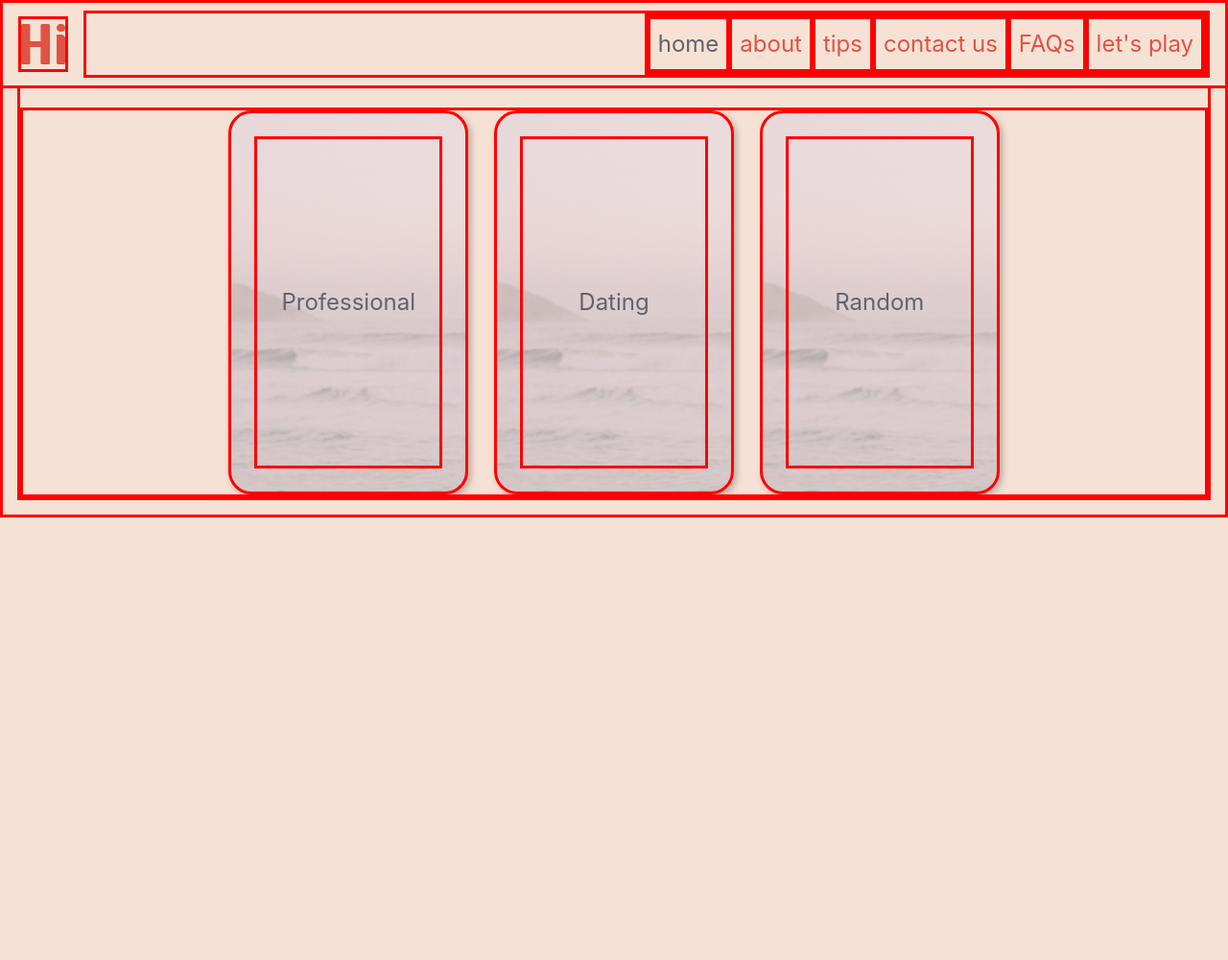
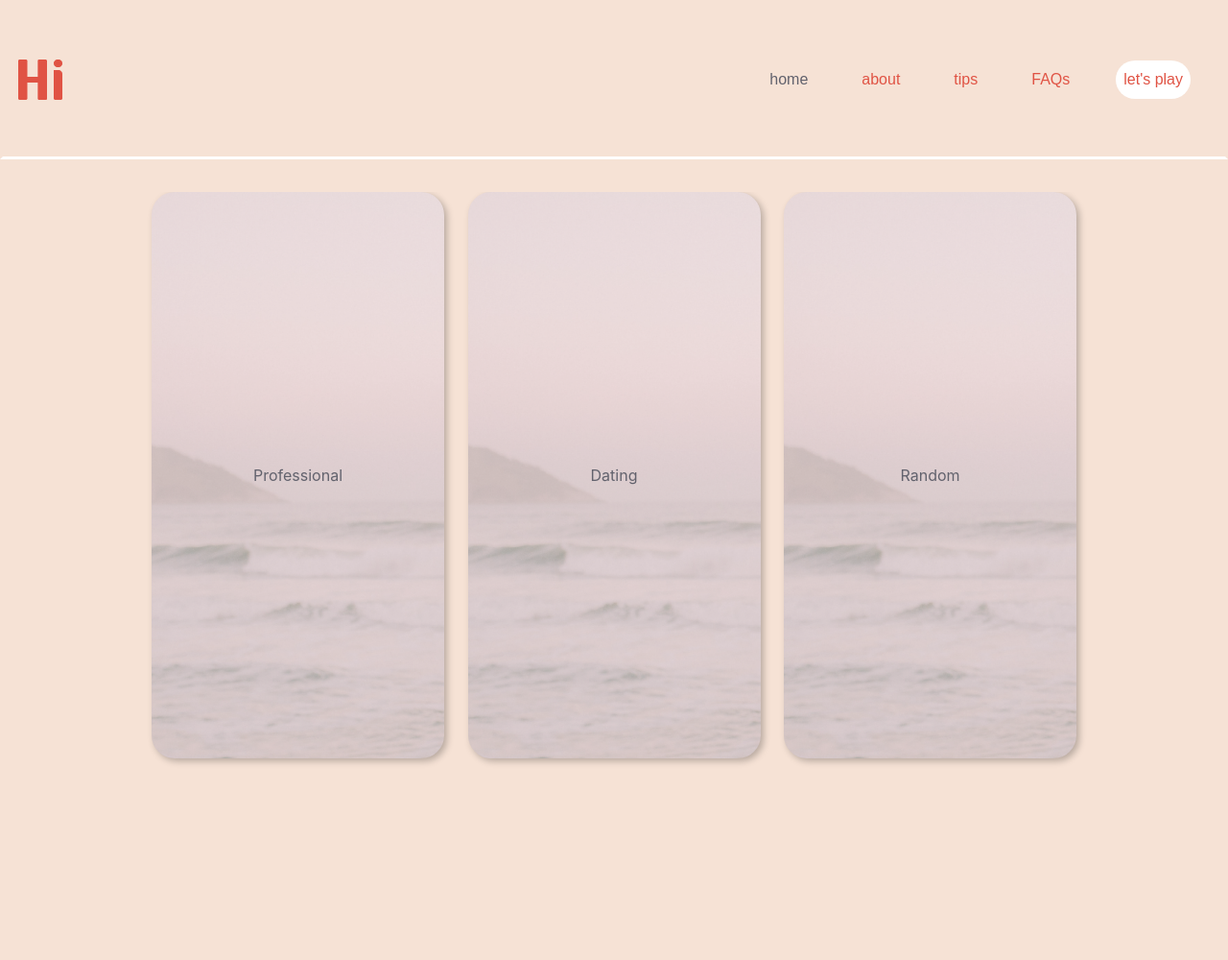
Before and after one commit to hmmacaulay/UX_UI_PROJECT_3, a PHP site: page /categories.html in a window 1280 px wide. Shown: the whole page at 96% size. Before the commit the page ends 539 px from the top, so only its background shows below. Run offline with PHP 8.4, Linux system fonts and the light colour scheme; some libraries are stand-ins or nearby versions.

Commit message:
pushing general updates, starting styling

```diff
--- a/categories.html
+++ b/categories.html
@@ -10,10 +10,10 @@
 </head>
 <body>
 
-<!--TOP NAV-->
+<!--THIS IS THE CORRECT TOP NAV -->
 <nav class="navbar navbar-expand-md navbar-light fixed-top" style="background-color: #F6E2D5">
     <a class="navbar-brand" href="index.html">
-            <img src="/images/hi.png" alt="logo">
+        <img src="images/hi.png" alt="logo">
     </a>
     <button class="navbar-toggler" type="button" data-toggle="collapse" data-target="#navbarNavAltMarkup" aria-controls="navbarNavAltMarkup" aria-expanded="false" aria-label="Toggle navigation">
     <span class="navbar-toggler-icon"></span>
@@ -21,11 +21,10 @@
     <div class="collapse navbar-collapse" id="navbarNavAltMarkup">
     <div class="navbar-nav">
         <a class="nav-item nav-link active" href="index.html">home <span class="sr-only">(current)</span></a>
-            <a class="nav-item nav-link" href="#">about</a>
+        <a class="nav-item nav-link" href="about.html">about</a>
         <a class="nav-item nav-link" href="#">tips</a>
-            <a class="nav-item nav-link" href="#">contact us</a>
         <a class="nav-item nav-link" href="#">FAQs</a>
-            <a class="nav-item nav-link" href="categories.html">let's play</a>
+        <a class="nav-item nav-link lets_play" href="categories.html">let's play</a>
     </div>
     </div>
 </nav>
--- a/css/cards.css
+++ b/css/cards.css
@@ -1,8 +1,8 @@
 
-* {
+/* * {
   border-color: red;
   border-style: solid;
-}
+} */
 
 button:active {
   border-style: inherit;
@@ -22,7 +22,7 @@ html, body {
 
 body {
   text-align: center;
-  font-size: 1.5em;
+  font-size: 16px;
 }
 
 h1 {
@@ -32,11 +32,12 @@ h1 {
 
 #board {
   position: relative;
-  margin-top: 91px;
+  margin-top: 200px;
   min-width: 500px;
-  min-height: 400px;
+  min-height: 100vh;
   overflow: hidden;
 }
+
 #board.dating .card {
   background-image: url(../images/bckg_ocean.png);
 }
@@ -65,8 +66,10 @@ button:visited {
 .card {
   position: absolute;
   overflow: hidden;
-  width: 250px;
-  height: 400px;
+  width: 305px;
+  height: 590px;
+  /* width: 250px;
+  height: 400px; */
   margin: auto;
   background-size: cover;
   border-radius: 24px;
@@ -76,7 +79,6 @@ button:visited {
   background-color: #fff;
   box-shadow: 3px 3px 7px #00000040;
   padding: 1em;
-
   opacity: 0;
   left: 110%;
   top: 50%;
@@ -93,8 +95,10 @@ button:visited {
   z-index: 100;
 }
 .category-card {
-  width: 250px;
-  height: 400px;
+  /* width: 250px;
+  height: 400px; */
+  width: 305px;
+  height: 590px;
   background-size: cover;
   display: inline-block;
   margin: 0 10px;
@@ -113,11 +117,11 @@ a.category-card {
   height: 100%;
 }
 .category-card.professional {
-  background-image: url(/images/bckg_ocean.png);
+  background-image: url(images/bckg_ocean.png);
 }
 .category-card.dating {
-  background-image: url(/images/bckg_ocean.png);
+  background-image: url(images/bckg_ocean.png);
 }
 .category-card.random {
-  background-image: url(/images/bckg_ocean.png);
+  background-image: url(images/bckg_ocean.png);
 }
--- a/css/header.css
+++ b/css/header.css
@@ -1,11 +1,23 @@
-* {
+/* * {
     border-color: red;
     border-style: solid;
+} */
+html {
+    height: 100%;
 }
-
 body {
     background-color: #F6E2D5;
     margin: 15px;
+    height: 100%;
+}
+.navbar {
+    border-top: #F6E2D5;
+    border-left: #F6E2D5;
+    border-right: #F6E2D5;
+    border-bottom: white;
+    border-style: solid;
+    padding-top: 40px;
+    padding-bottom: 40px;
 }
 .navbar-nav {
     margin-left: auto;
@@ -17,23 +29,52 @@ a {
 .navbar-light .navbar-nav .nav-link {
     color: #E05344;
     text-decoration: none;
+    margin: 20px;
+    font-family: 'Nunito Sans', sans-serif;
 }
 .navbar-light .navbar-nav .nav-link.active {
     color: #62626D;
     text-decoration: none;
 }
+.lets_play {
+    background-color: #FFFFFF;
+    border-radius: 100px;
+    font-size: 16px;
+    padding-left: 20px;
+    padding-right: 20px;
+    font-style: bold;
+}
+/* hover state for the "lets play button */
+.lets_play:hover {
+    background-color: #EB5757;
+    color: white !important;
+    font-style: bold;
+}
 .navbar-light .navbar-nav .nav-link:hover {
     color: #62626D;
+}
+.overview-content {
+    padding: 100px;
 }
 h1 {
     font-size: 45px;
     color: #E05344;
     margin-top: 100px;
+    font-family: 'Nunito Sans', sans-serif;
 }
 h2 {
     font-size: 45px;
     color: #E05344;
+    font-family: 'Nunito Sans', sans-serif;
 }
 ul {
     color: #E05344;
+    font-family: 'Nunito Sans', sans-serif;
 }
+/* footer */
+#footer {
+    align-items: left;
+    margin-left: auto;
+    padding: 50px;
+    background-color:#F6E2D5 !important;
+}
```
Also changed, not shown: about.html (added, +23 -0 lines), index.html (+7 -3 lines), js/etc.js (added, +11 -0 lines), nav.html (added, +22 -0 lines), footer.html (added). Lines whose indentation alone changed are shown as unchanged.
